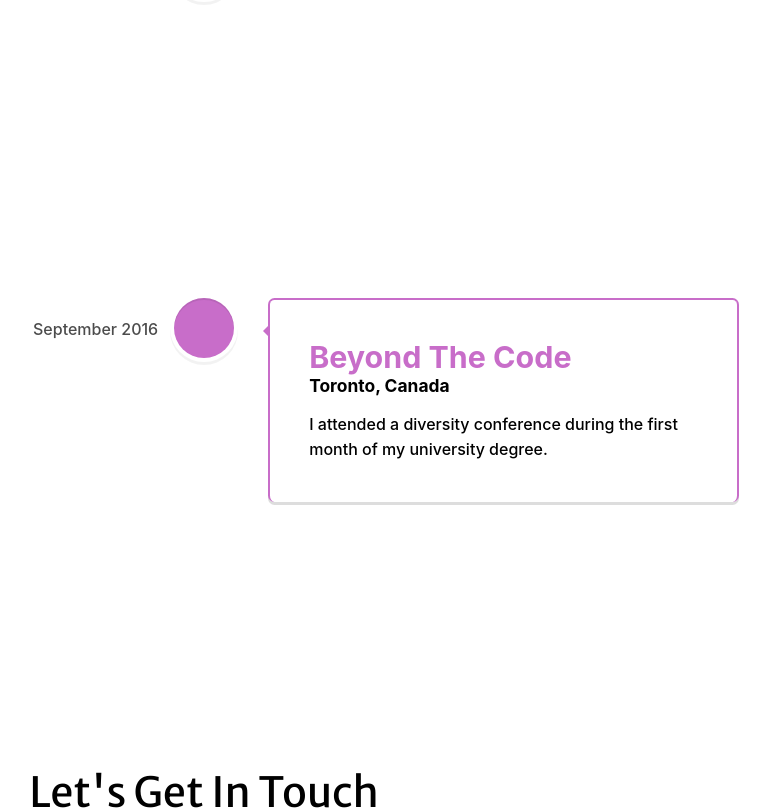
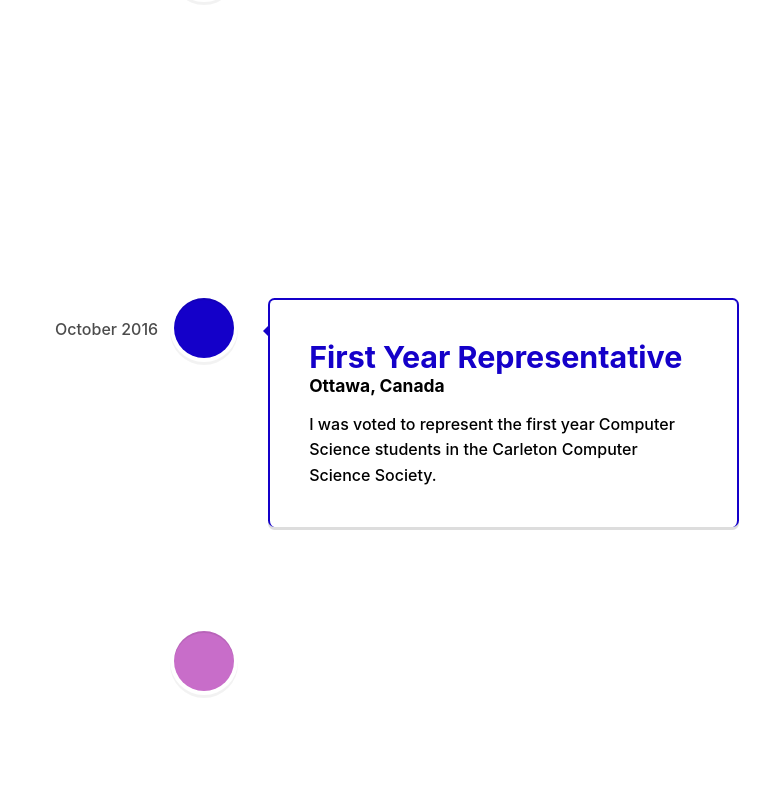
Before and after one commit to nickkazan/nickkazan.github.io, a React (Create React App) app: page / in a window 1280 px wide. Shown: the part 4017-4827 px from the top of the page, without its empty margins (436-1206 px from the left). Built offline with nearby package versions, Linux system fonts and the light colour scheme.

Commit message:
added first year rep to timeline

```diff
--- a/src/Components/TimelineSection/index.js
+++ b/src/Components/TimelineSection/index.js
@@ -70,6 +70,17 @@
 
           <VerticalTimelineElement
             className="vertical-timeline-element--work"
+            contentStyle={{ background: 'white', color: 'black', borderLeft: '2px solid #1400c9', borderTop: '2px solid #1400c9', borderRight: '2px solid #1400c9' }}
+            contentArrowStyle={{ borderRight: '7px solid  #1400c9' }}
+            date="October 2016"
+            iconStyle={{ background: '#1400c9', color: '#fff' }} >
+            <h3 className="vertical-timeline-element-title text-fyr">First Year Representative</h3>
+            <h6 className="vertical-timeline-element-subtitle body-text">Ottawa, Canada</h6>
+            <p className="body-text">I was voted to represent the first year Computer Science students in the Carleton Computer Science Society.</p>
+          </VerticalTimelineElement>
+
+          <VerticalTimelineElement
+            className="vertical-timeline-element--work"
             contentStyle={{ background: 'white', color: 'black', borderLeft: '2px solid #c86dc9', borderTop: '2px solid #c86dc9', borderRight: '2px solid #c86dc9' }}
             contentArrowStyle={{ borderRight: '7px solid  #c86dc9' }}
             date="September 2016"
@@ -119,6 +130,10 @@
     color: #1e5939;
   }
 
+  .text-fyr {
+    color: #1400c9;
+  }
+
   .text-btc {
     color: #c86dc9;
   }
```
